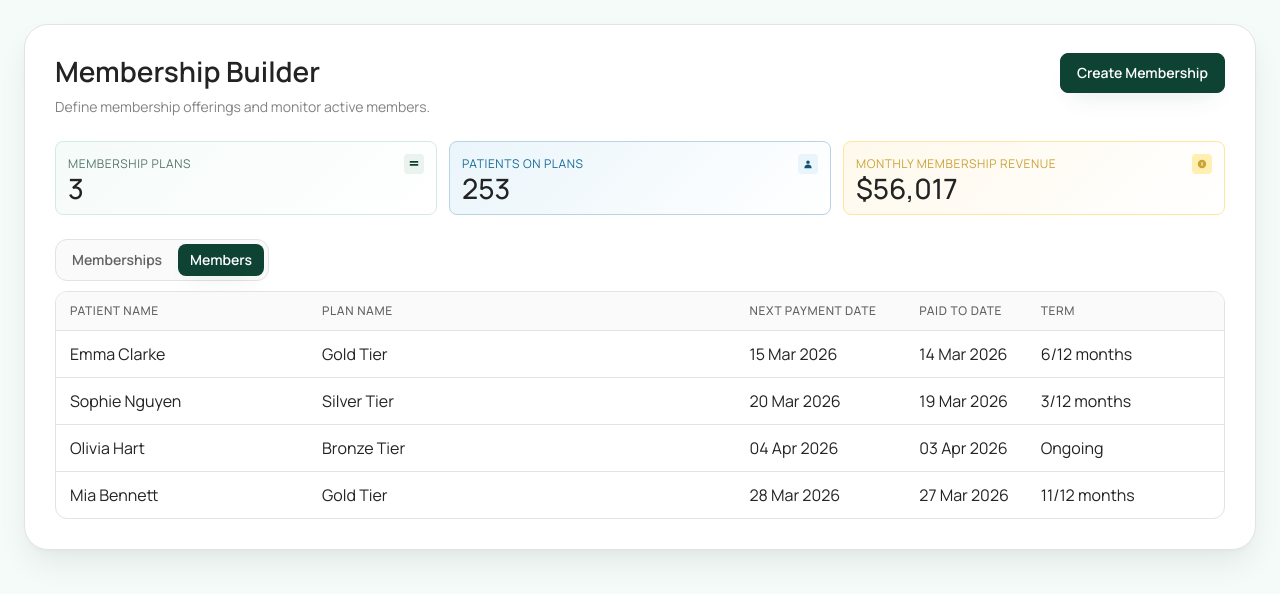
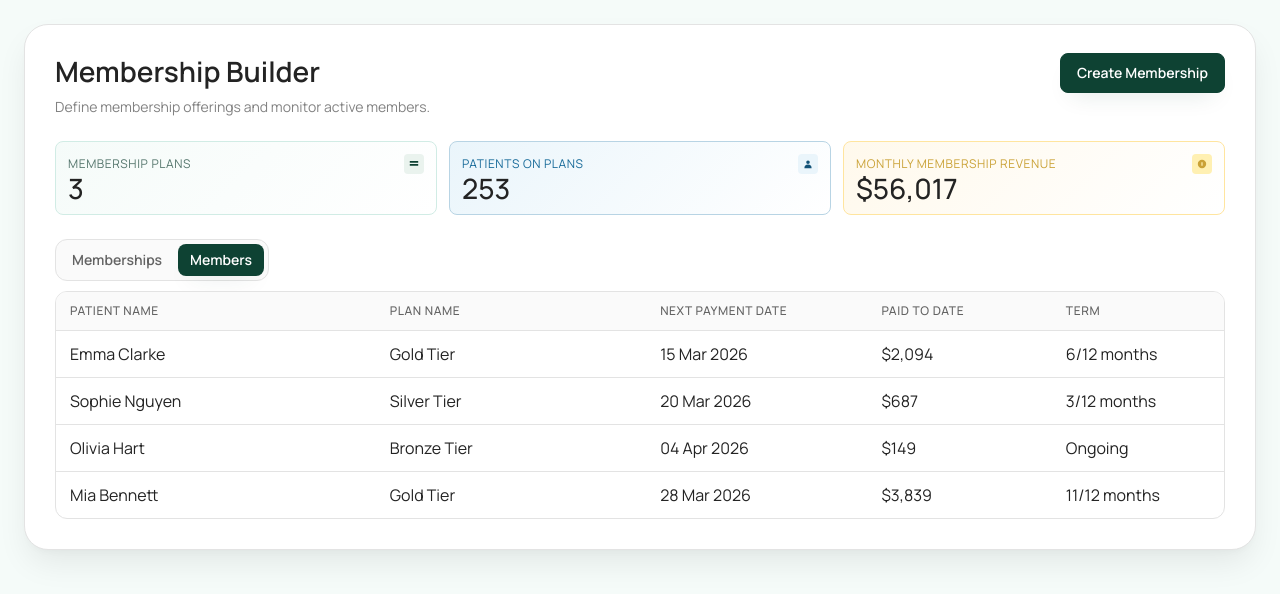
Before and after one commit to jamesenty/patient-memberships, a Next.js app: page / in a window 1280 px wide. Both pictures are taken after a click on the tab "Members". Shown: the top 594 px of the page. Built offline with nearby package versions, Linux system fonts and the light colour scheme.

Commit message:
Polish membership form and members dashboard

```diff
--- a/app/components/dashboard/Dashboard.tsx
+++ b/app/components/dashboard/Dashboard.tsx
@@ -125,8 +125,8 @@ export function Dashboard() {
             </div>
             <p className={styles.confirmText}>
               {pendingPlan.isActive
-                ? `${pendingPlan.name} will be marked inactive and removed from active membership totals.`
-                : `${pendingPlan.name} will be marked active and added back into active membership totals.`}
+                ? `Patients on ${pendingPlan.name} will keep their current history, but future membership charges and renewals will stop until you turn it back on.`
+                : `${pendingPlan.name} will start accepting recurring membership charges again and return to your active membership totals.`}
             </p>
             <div className={styles.confirmMeta}>
               <span>{pendingPlan.patients} patients</span>
--- a/app/components/dashboard/MembersTable.tsx
+++ b/app/components/dashboard/MembersTable.tsx
@@ -5,10 +5,12 @@ type MembersTableProps = {
   members: MemberRecord[];
 };
 
+const formatCurrency = (value: number) => `$${value.toLocaleString()}`;
+
 export function MembersTable({ members }: MembersTableProps) {
   return (
     <div className={styles.tableWrap}>
-      <table className={styles.table}>
+      <table className={`${styles.table} ${styles.membersTable}`}>
         <thead>
           <tr>
             <th>Patient Name</th>
@@ -24,7 +26,7 @@ export function MembersTable({ members }: MembersTableProps) {
               <td>{member.patientName}</td>
               <td>{member.planName}</td>
               <td>{member.nextPaymentDate}</td>
-              <td>{member.paidToDate}</td>
+              <td>{formatCurrency(member.paidToDate)}</td>
               <td>{member.term}</td>
             </tr>
           ))}
--- a/app/components/dashboard/dashboard.module.css
+++ b/app/components/dashboard/dashboard.module.css
@@ -143,6 +143,35 @@
 .table th:nth-child(6),
 .table td:nth-child(6) {
   width: 130px;
+}
+
+.membersTable {
+  min-width: 920px;
+}
+
+.membersTable th:nth-child(1),
+.membersTable td:nth-child(1) {
+  width: 260px;
+}
+
+.membersTable th:nth-child(2),
+.membersTable td:nth-child(2) {
+  width: 220px;
+}
+
+.membersTable th:nth-child(3),
+.membersTable td:nth-child(3) {
+  width: 180px;
+}
+
+.membersTable th:nth-child(4),
+.membersTable td:nth-child(4) {
+  width: 150px;
+}
+
+.membersTable th:nth-child(5),
+.membersTable td:nth-child(5) {
+  width: 140px;
 }
 
 .nameCell {
--- a/app/components/dashboard/sample-data.ts
+++ b/app/components/dashboard/sample-data.ts
@@ -45,7 +45,7 @@ export const members: MemberRecord[] = [
     patientName: "Emma Clarke",
     planName: "Gold Tier",
     nextPaymentDate: "15 Mar 2026",
-    paidToDate: "14 Mar 2026",
+    paidToDate: 2094,
     term: "6/12 months",
   },
   {
@@ -53,7 +53,7 @@ export const members: MemberRecord[] = [
     patientName: "Sophie Nguyen",
     planName: "Silver Tier",
     nextPaymentDate: "20 Mar 2026",
-    paidToDate: "19 Mar 2026",
+    paidToDate: 687,
     term: "3/12 months",
   },
   {
@@ -61,7 +61,7 @@ export const members: MemberRecord[] = [
     patientName: "Olivia Hart",
     planName: "Bronze Tier",
     nextPaymentDate: "04 Apr 2026",
-    paidToDate: "03 Apr 2026",
+    paidToDate: 149,
     term: "Ongoing",
   },
   {
@@ -69,7 +69,7 @@ export const members: MemberRecord[] = [
     patientName: "Mia Bennett",
     planName: "Gold Tier",
     nextPaymentDate: "28 Mar 2026",
-    paidToDate: "27 Mar 2026",
+    paidToDate: 3839,
     term: "11/12 months",
   },
 ];
--- a/app/components/dashboard/types.ts
+++ b/app/components/dashboard/types.ts
@@ -14,6 +14,6 @@ export type MemberRecord = {
   patientName: string;
   planName: string;
   nextPaymentDate: string;
-  paidToDate: string;
+  paidToDate: number;
   term: string;
 };
```
Also changed, not shown: app/components/membership-form/CreateMembershipFlow.tsx (+12 -13 lines), app/components/membership-form/create-membership.module.css (+8 -5 lines).
